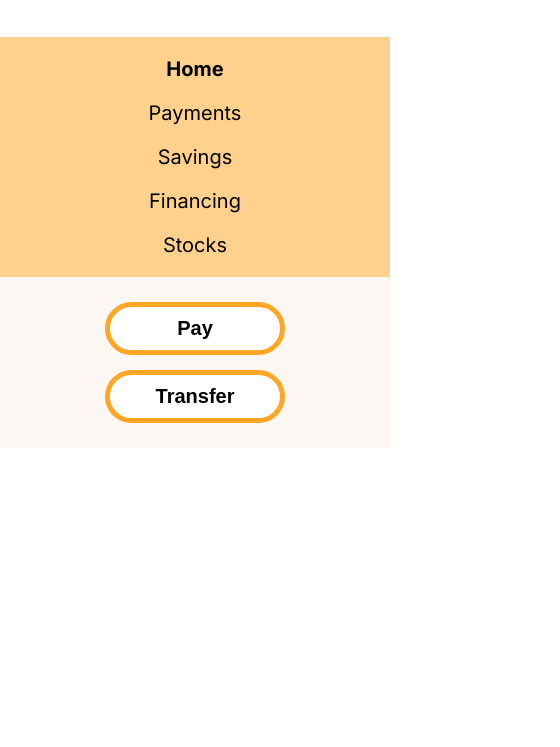
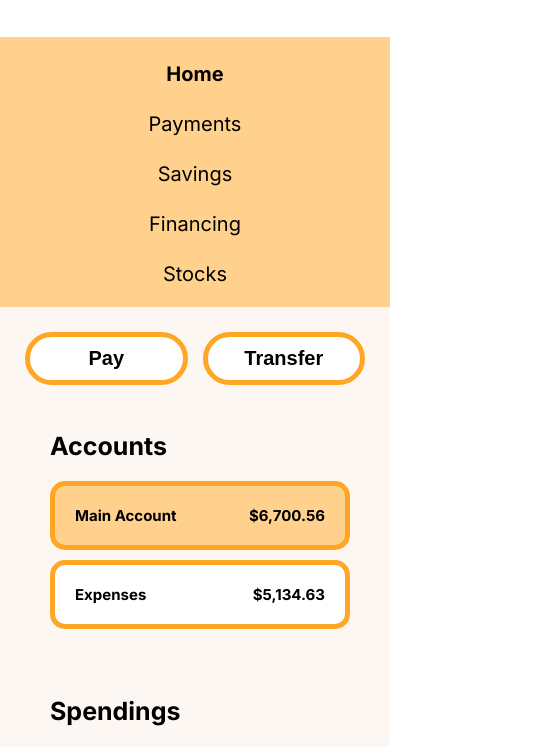
Before and after one commit to lucieyarish/best-bank, a plain HTML site: page index.html in a window 390 px wide. Shown: the part 97-844 px from the top of the page, 560 px wide, since content can reach past the window. Drawn offline with Linux system fonts and the light colour scheme.

Commit message:
Add section & list with accounts; add styles for smaller screens; make styles more general by making text and color related classes

```diff
--- a/index.html
+++ b/index.html
@@ -12,21 +12,21 @@
 <body>
     <header>
         <img class="logo" src="assets/images/bestbank_logo.png">
-        <nav>
+        <nav class="background-orange">
             <ul class="nav-tabs">
-                <li class="text-bold nav-tab">
+                <li class="text-bold text-25 nav-tab">
                     <a class="nav-link" href="#">Home</a>
                 </li>
-                <li class="nav-tab">
+                <li class="nav-tab text-25">
                     <a class="nav-link" href="#">Payments</a>
                 </li>
-                <li class="nav-tab">
+                <li class="nav-tab text-25">
                     <a class="nav-link" href="#">Savings</a>
                 </li>
-                <li class="nav-tab">
+                <li class="nav-tab text-25">
                     <a class="nav-link" href="#">Financing</a>
                 </li>
-                <li class="nav-tab">
+                <li class="nav-tab text-25">
                     <a class="nav-link" href="#">Stocks</a>
                 </li>
             </ul>
@@ -36,9 +36,29 @@
     <main>
         <class="main-content">
             <section class="action-btns">
-                <button class="action-btn text-bold">Pay</button>
-                <button class="action-btn text-bold">Transfer</button>
+                <button class="action-btn text-bold text-30 border-orange-dark">Pay</button>
+                <button class="action-btn text-bold text-30 border-orange-dark">Transfer</button>
             </section>
+
+            <div class="overview-container">
+                <section class="accounts-overview">
+                    <h2 class="text-bold text-40">Accounts</h2>
+                    <ul id="accounts-list" class="accounts-items">
+                        <li class="account-item border-orange-dark background-orange">
+                            <p class="text-bold text-25">Main Account</p>
+                            <p class="text-bold text-25">$6,700.56</p>
+                        </li>
+                        <li class="account-item border-orange-dark background-white">
+                            <p class="text-bold text-25">Expenses</p>
+                            <p class="text-bold text-25">$5,134.63</p>
+                        </li>
+                    </ul>
+                </section>
+
+                <section class="spendings-overview">
+                    <h2 class="text-bold text-40">Spendings</h2>
+                </section>
+            </div>
         </class>
     </main>
     <script type="module" src="js/index.js"></script>
--- a/styles/index.css
+++ b/styles/index.css
@@ -14,6 +14,31 @@ body {
     font-weight: 700;
 }
 
+.text-25 {
+    font-size: 25px;
+}
+
+.text-30 {
+    font-size: 30px;
+}
+
+.text-40 {
+    font-size: 40px;
+}
+
+/* COLORS */
+.background-orange {
+    background-color: #FFD18C;
+}
+
+.background-white {
+    background-color: #FFF;
+}
+
+.border-orange-dark {
+    border: 5px solid #FFA724;
+}
+
 /* HEADER */
 .logo {
     width: 370px;
@@ -22,10 +47,6 @@ body {
 }
 
 /* NAV */
-nav {
-    background-color: #FFD18C;
-}
-
 .nav-tabs {
     list-style: none;
     display: flex;
@@ -40,7 +61,6 @@ nav {
 }
 
 .nav-link {
-    font-size: 25px;
     text-decoration: none;
     color: #000;
 }
@@ -55,6 +75,33 @@ main {
     margin: 0 auto;
 }
 
+.overview-container {
+    max-width: 1100px;
+    display: flex;
+    justify-content: flex-start;
+    gap: 30px;
+    margin: 0 auto;
+}
+
+.accounts-overview, .spendings-overview {
+    width: 510px;
+}
+
+/* LISTS */
+.accounts-items {
+    list-style-type: none;
+    padding-left: 0;
+}
+
+.account-item {
+    display: flex;
+    justify-content: space-between;
+    border-radius: 15px;
+    width: 500px;
+    padding: 5px 20px;
+    margin-bottom: 10px;
+}
+
 /* LINKS & BUTTONS */
 .action-btns {
     display: flex;
@@ -65,11 +112,9 @@ main {
 
 .action-btn {
     background-color: #FFF;
-    border: 5px solid #FFA724;
     border-radius: 50px;
     width: 275px;
     padding: 10px;
-    font-size: 30px;
     cursor: pointer;
 }
 
@@ -82,27 +127,54 @@ main {
     .nav-tabs {
         flex-direction: column;
         align-items: center;
-        padding: 10px;
+        padding: 10px 0;
     }
 
     .nav-tab {
         padding: 10px;
     }
 
-    .nav-link {
+    .nav-link, .action-btn {
         font-size: 20px;
     }
 
-    .action-btns {
-        flex-direction: column;
-        align-items: center;
-    }
-
     .action-btn {
-        font-size: 20px;
         width: 180px;
         color: #000;
     }
+
+    .overview-container {
+        flex-direction: column;
+        margin-left: 50px;
+    }
+
+    .overview-container h2 {
+        font-size: 25px;
+    }
+}
+
+@media only screen and (min-width: 800px) {
+    .action-btn:hover,
+    .action-btn:focus {
+        background-color: #FFD18C;
+        width: 290px;
+    }
+}
+
+@media only screen and (max-width: 800px) {
+    .overview-container {
+        flex-direction: column;
+        margin-left: 50px;
+    }
+
+    .account-item {
+        max-width: 300px;
+    }
+
+    .account-item p {
+        font-size: 15px;
+    }
+
 }
 
 /* APPLY STYLES ON HOVER ON NON-MOBILE DEVICES ONLY: */
@@ -136,11 +208,3 @@ main {
         transform-origin: bottom left;
     }
 }
-
-@media only screen and (min-width: 800px) {
-    .action-btn:hover,
-    .action-btn:focus {
-        background-color: #FFD18C;
-        width: 290px;
-    }
-}
```
